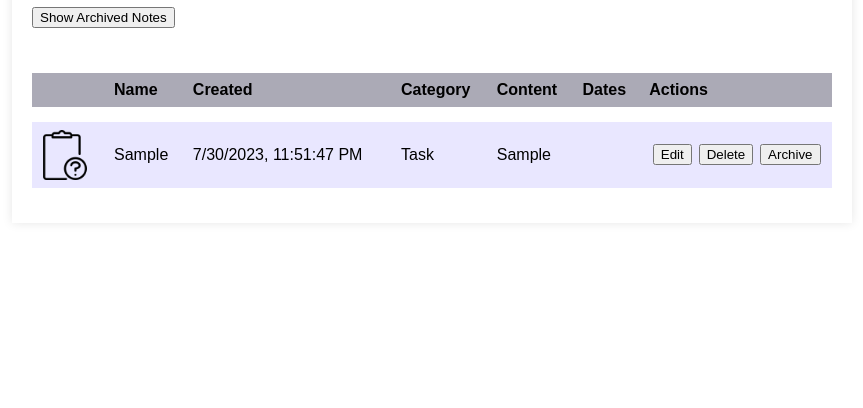
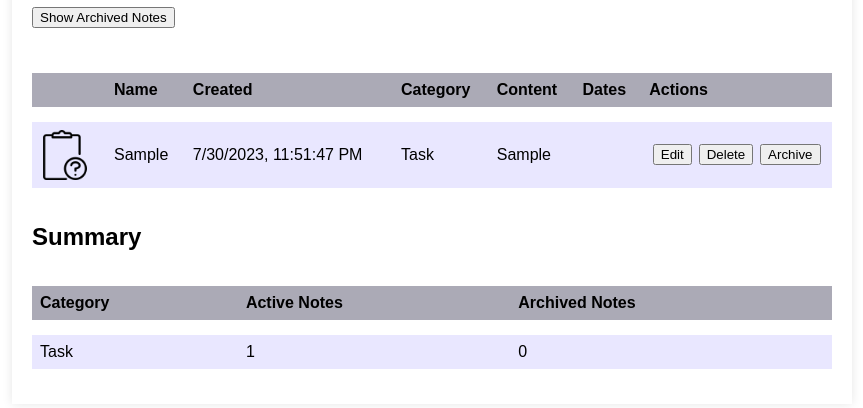
Before and after one commit to Vorpal-sword/RadencyInternship, a plain HTML site: page task1/index.html in a window 1280 px wide. Both pictures are taken after typing "Sample", "Sample" into the empty fields and a click on the button "Add Note". Shown: the part 180-588 px from the top of the page, without its empty margins (208-1071 px from the left). Drawn offline with Linux system fonts and the light colour scheme.

Commit message:
add summary table

```diff
--- a/task1/app.js
+++ b/task1/app.js
@@ -1,3 +1,37 @@
+function updateSummaryTable() {
+    const summaryList = document.getElementById('summary-list');
+    summaryList.innerHTML = '';
+
+    const categoryCounts = {};
+
+    notes.forEach((note) => {
+      if (categoryCounts[note.category]) {
+        categoryCounts[note.category].active++;
+      } else {
+        categoryCounts[note.category] = { active: 1, archived: 0 };
+      }
+    });
+
+    archivedNotes.forEach((note) => {
+      if (categoryCounts[note.category]) {
+        categoryCounts[note.category].archived++;
+      } else {
+        categoryCounts[note.category] = { active: 0, archived: 1 };
+      }
+    });
+
+    for (const category in categoryCounts) {
+      const row = summaryList.insertRow();
+      const categoryCell = row.insertCell(0);
+      const activeCell = row.insertCell(1);
+      const archivedCell = row.insertCell(2);
+
+      categoryCell.textContent = category;
+      activeCell.textContent = categoryCounts[category].active;
+      archivedCell.textContent = categoryCounts[category].archived;
+    }
+}
+
 const categoryImages = {
     Task: 'img/task.png',
     RandomThought: 'img/randomThought.png',
@@ -59,6 +93,8 @@ function deleteNoteRow(index) {
     const notesList = document.getElementById('notes-list');
     notesList.deleteRow(index);
     saveNotesToLocalStorage();
+
+    updateSummaryTable();
 }
 
 function editNoteRow(index, updatedNote) {
@@ -84,6 +120,8 @@ function archiveNote(index) {
     deleteNote(index);
     createArchivedNoteRow(note, archivedNotes.length - 1);
     saveNotesToLocalStorage();
+
+    updateSummaryTable();
   }
 
   function unarchiveNote(index) {
@@ -93,6 +131,8 @@ function archiveNote(index) {
     notes.push(note); // Add back to the regular notes array
     addNoteRow(note); // Add to the regular notes table
     saveNotesToLocalStorage(); // Save the changes to localStorage
+
+    updateSummaryTable();
   }
   function deleteArchivedNoteRow(index) {
     const notesList = document.getElementById('archived-notes-list');
@@ -119,6 +159,8 @@ function addNote() {
         notes.push(note);
         addNoteRow(note);
         clearInputFields();
+
+        updateSummaryTable();
     }
 }
 
@@ -200,6 +242,8 @@ function loadNotesFromLocalStorage() {
       notes = JSON.parse(storedNotes);
       notes.forEach((note, index) => createNoteRow(note, index));
     }
+
+    updateSummaryTable();
   }
 
 let archivedNotes = [];
--- a/task1/index.html
+++ b/task1/index.html
@@ -54,6 +54,17 @@
           <tbody id="archived-notes-list"></tbody>
         </table>
       </div>
+      <h2>Summary</h2>
+      <table>
+        <thead>
+          <tr>
+            <th>Category</th>
+            <th>Active Notes</th>
+            <th>Archived Notes</th>
+          </tr>
+        </thead>
+        <tbody id="summary-list"></tbody>
+      </table>
     </div>
     <script src="app.js"></script>
   </body>
```
